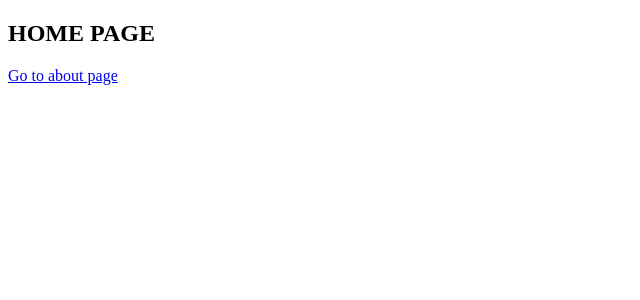
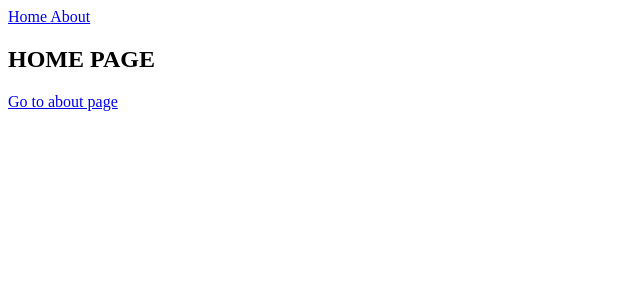
Before and after one commit to Oceloteater/next-ssr, a Next.js app: page / in a window 1280 px wide. Shown: the top 300 px of the page, without its empty margins (0-640 px from the left). Built offline with nearby package versions, Linux system fonts and the light colour scheme.

Commit message:
Adding nav bar and project config

```diff
--- /dev/null
+++ b/components/Nav.js
@@ -0,0 +1,10 @@
+import Link from 'next/link';
+
+const Nav = () => (
+	<div>
+		<Link href="/"><a>Home </a></Link>
+		<Link href="/about"><a>About</a></Link>
+	</div>
+);
+
+export default Nav;
--- /dev/null
+++ b/next.config.js
@@ -0,0 +1,8 @@
+const path = require('path');
+
+module.exports = {
+    webpack: config => {
+        config.resolve.modules.push(path.resolve('./'));
+        return config;
+    }
+};
--- a/pages/about.js
+++ b/pages/about.js
@@ -1,7 +1,9 @@
 import Link from 'next/link';
+import Nav from '../components/Nav';
 
 const About = () => (
     <div>
+    	<Nav />
         <h2>ABOUT PAGE</h2>
 	    <Link href="/">
 	        <a>Go to index page</a>
--- a/pages/index.js
+++ b/pages/index.js
@@ -1,7 +1,16 @@
 import Link from 'next/link';
+import Head from 'next/head';
+import Nav from '../components/Nav';
 
 const Index = () => (
     <div>
+        <Head>
+            <title>Home page</title>
+            <meta name="description" content="SSR React with Next JS" />
+            <meta name="keywords" content="react next ssr" />
+            <meta name="author" content="Adam Carroll" />
+        </Head>
+    	<Nav />
         <h2>HOME PAGE</h2>
         <Link href="/about">
             <a>Go to about page</a>
```
Also changed, not shown: jsconfig.json (added, +11 -0 lines), components/Layout.js (added), 1 other file (tests, documents, lock files or other folders).
